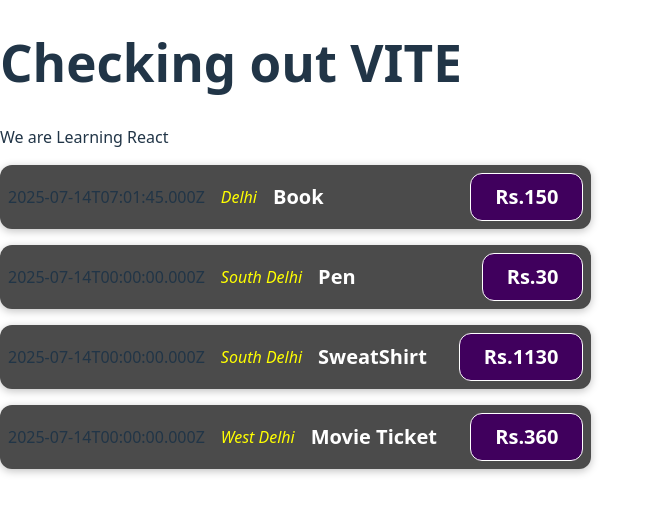
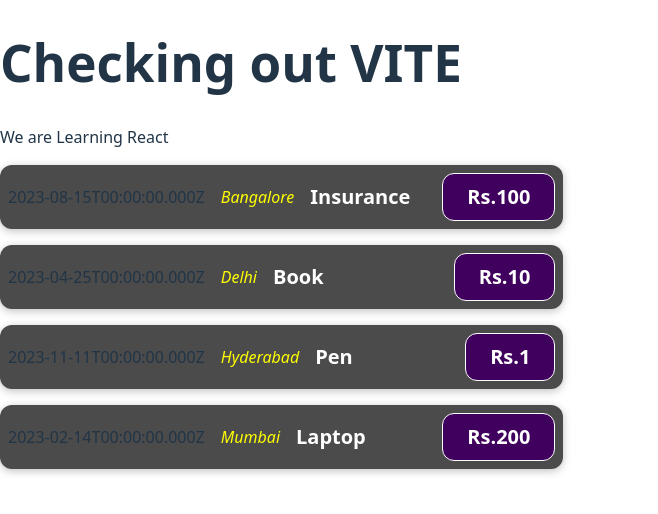
Before and after one commit to coder1110111/Vite-Project, a React (Vite) app: page / in a window 1280 px wide. Shown: the top 514 px of the page, without its empty margins (0-658 px from the left). Built offline with nearby package versions, Linux system fonts and the light colour scheme.

Commit message:
Updating mutiple instance of component using map

```diff
--- a/src/App.jsx
+++ b/src/App.jsx
@@ -5,14 +5,34 @@
 function App() {
   const [count, setCount] = useState(0)
 
+  const expenses = [{ id: "1", date: new Date(2023, 7, 15), location: "Bangalore", title: "Insurance", price: 100 },
+    { id: "2", date: new Date(2023, 3, 25), location: "Delhi", title: "Book", price: 10 },
+    { id: "3", date: new Date(2023, 10, 11), location:"Hyderabad", title: "Pen", price: 1 },
+    { id: "4", date: new Date(2023, 1, 14), location: "Mumbai", title: "Laptop", price: 200 },]
+
   return (
     <>
       <h1>Checking out VITE</h1>
       <p>We are Learning React</p>
-      <ExpenseItem date={new Date()} title="Book" location="Delhi" price="150" />
+      {/* We can only do this if we know exactly how many (limited amount) of elements will be created but for 100s or 1000s we need to do in different way */}
+      {/* <ExpenseItem date={new Date()} title="Book" location="Delhi" price="150" />
       <ExpenseItem date={new Date(2025, 6, 14)} title="Pen" location="South Delhi" price="30" />
       <ExpenseItem date={new Date(2025, 6, 14)} title="SweatShirt" location="South Delhi" price="1130" />
-      <ExpenseItem date={new Date(2025, 6, 14)} title="Movie Ticket" location="West Delhi" price="360" />
+      <ExpenseItem date={new Date(2025, 6, 14)} title="Movie Ticket" location="West Delhi" price="360" /> */}
+
+      {/*Reintroducing Maps */}
+      {expenses.map((expense) => {
+        return (
+          <ExpenseItem
+            key={expense.id}
+            date={expense.date}
+            location={expense.location}
+            title={expense.title}
+            price={expense.price}
+          />
+        )
+      })}
+
     </>
   )
 }
```
